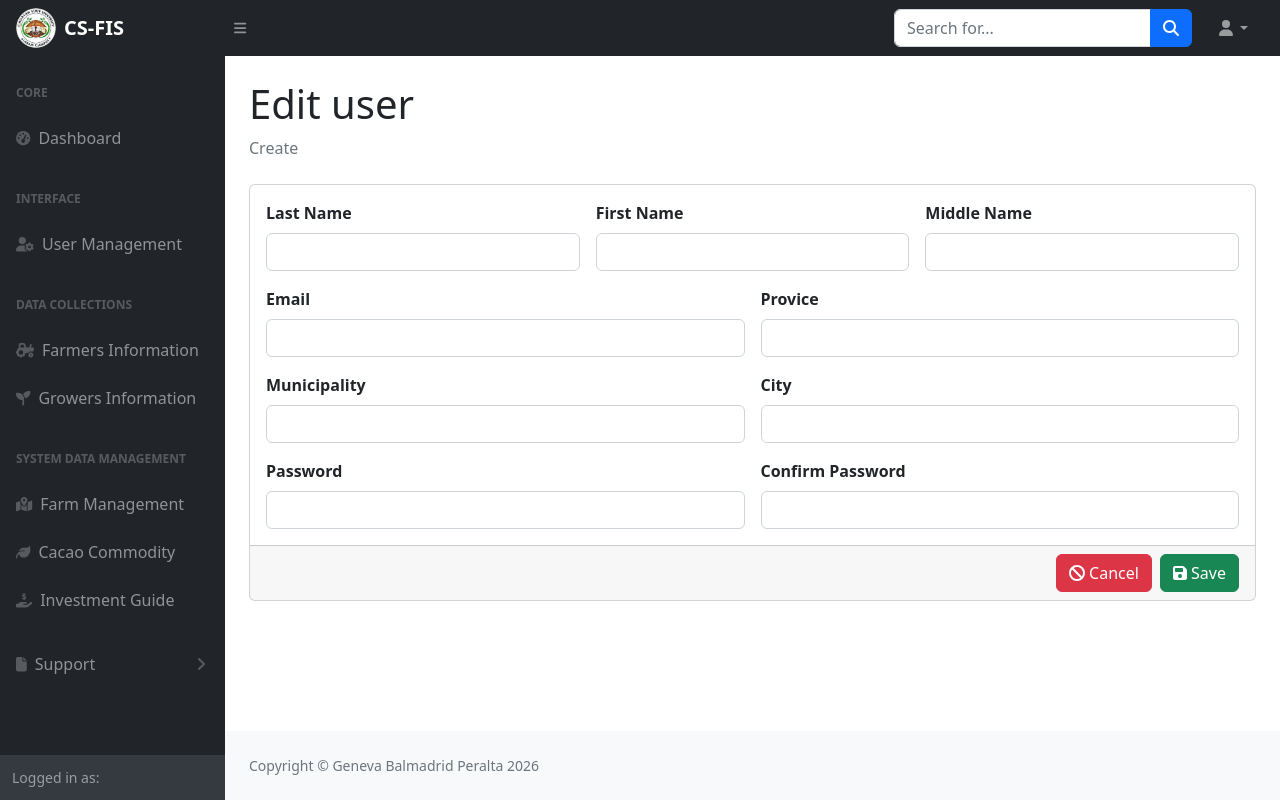
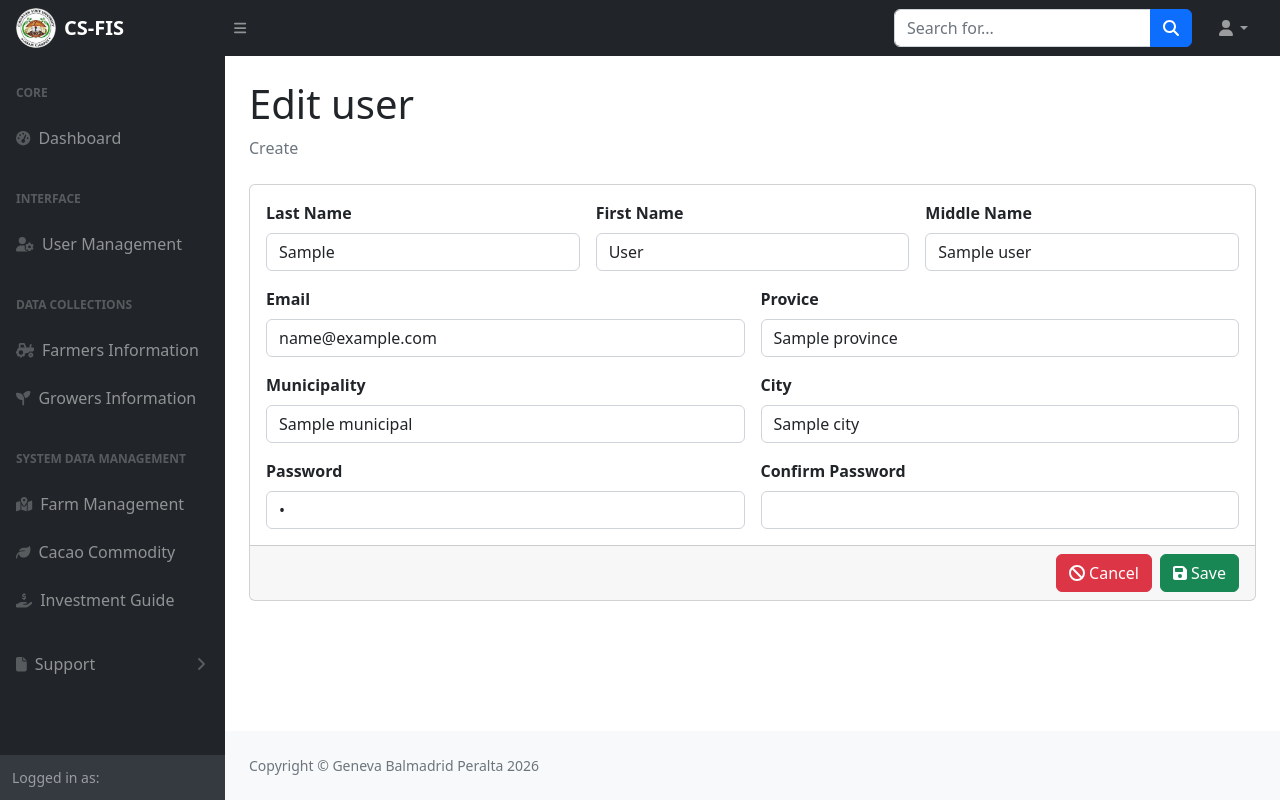
Before and after one commit to Dreimores/cf-gis, a PHP site: template views/users/edit.php in a window 1280 px wide. Run offline with PHP 8.4, Linux system fonts and the light colour scheme; the template is opened without the code that fills it: most values are stand-ins (such as "Sample title", 1, 10 or a date in 2020); some libraries are stand-ins or nearby versions.

Commit message:
Add all files

```diff
--- a/controllers/DashBoardController.php
+++ b/controllers/DashBoardController.php
@@ -57,7 +57,9 @@ class DashBoardController
 
   public function userEdit()
   {
-    $this->view('users/edit.php');
+    $id    = $this->post('user_id');
+    $users = $this->UserModel->editUser($id);
+    $this->view('users/edit.php', ['users' => $users]);
   }
 
   public function farmerInfo()
--- a/views/login/login.php
+++ b/views/login/login.php
@@ -5,7 +5,7 @@
     <meta charset="utf-8" />
     <meta name="viewport" content="width=device-width, initial-scale=1, shrink-to-fit=no" />
     <title> | CF-GIS </title>
-    <link href="css/styles.css" rel="stylesheet" />
+    <link href="./css/mystyles.css" rel="stylesheet" />
     <link rel="icon" href="./images/cacao-logo.png" />
     <script src="https://use.fontawesome.com/releases/v6.3.0/js/all.js" crossorigin="anonymous"></script>
   </head>
--- a/views/users/create.php
+++ b/views/users/create.php
@@ -9,7 +9,7 @@ include('./components/navbar.php');
   </ol>
   <div class="card">
     <div class="card-body">
-      <form action="?route=user-create" id="save-form-user" method="post">
+      <form action="?route=user-create" id="save-form-user-create" method="post">
         <div class="row g-3 fs-6 fw-semibold">
           <!-- Last Name -->
           <div class="col-12 col-md-6">
@@ -80,7 +80,7 @@ include('./components/navbar.php');
         <a href="?route=user" class="btn btn-danger">
           <i class="fas fa-ban"></i> Cancel
         </a>
-        <button form="save-form-user" class="btn btn-success">
+        <button form="save-form-user-create" class="btn btn-success">
           <i class="fas fa-save"></i> Save
         </button>
       </div>
--- a/views/users/edit.php
+++ b/views/users/edit.php
@@ -9,27 +9,27 @@ include('./components/navbar.php');
   </ol>
   <div class="card">
     <div class="card-body">
+      <?php foreach($users as $user): ?>
         <form action="" id="save-form-farmer" method="post">
           <div class="row g-3 fs-6 fw-semibold">
-
             <div class="col-12">
               <div class="row g-3">
                 <!-- Last Name -->
                 <div class="col-12 col-md-4">
                   <label class="form-label">Last Name</label>
-                <input type="text" name="last_name" class="form-control">
+                  <input type="text" name="last_name" value="<?= $user['first_name'] ?>" class="form-control">
                 </div>
 
                 <!-- First Name -->
                 <div class="col-12 col-md-4">
                   <label class="form-label">First Name</label>
-                <input type="text" name="first_name" class="form-control">
+                  <input type="text" name="first_name" value="<?= $user['last_name'] ?>" class="form-control">
                 </div>
 
                 <!-- Middle Name -->
                 <div class="col-12 col-md-4">
                   <label class="form-label">Middle Name</label>
-                <input type="text" name="middle_name" class="form-control">
+                  <input type="text" name="middle_name" value="<?= $user['middle_name'] ?>" class="form-control">
                 </div>
 
               </div>
@@ -38,31 +38,31 @@ include('./components/navbar.php');
             <!-- Email -->
             <div class="col-12 col-md-6">
               <label class="form-label">Email</label>
-            <input type="email" name="email" class="form-control">
+              <input type="email" name="email" value="<?= $user['email'] ?>" class="form-control">
             </div>
 
             <!-- Province -->
             <div class="col-12 col-md-6">
               <label class="form-label">Provice</label>
-            <input type="email" name="province" class="form-control">
+              <input type="email" name="province" value="<?= $user['province'] ?>" class="form-control">
             </div>
 
             <!-- Municipality -->
             <div class="col-12 col-md-6">
               <label class="form-label">Municipality</label>
-            <input type="email" name="municipality" class="form-control">
+              <input type="email" name="municipality" value="<?= $user['municipal'] ?>" class="form-control">
             </div>
 
             <!-- City -->
             <div class="col-12 col-md-6">
               <label class="form-label">City</label>
-            <input type="email" name="city" class="form-control">
+              <input type="email" name="city" value="<?= $user['city'] ?>" class="form-control">
             </div>
 
             <!-- Password -->
             <div class="col-12 col-md-6">
               <label class="form-label">Password</label>
-            <input type="password" name="password" class="form-control">
+              <input type="password" name="password" value="<?= $user['password'] ?>" class="form-control">
             </div>
 
             <!-- Confirm Password -->
@@ -72,6 +72,7 @@ include('./components/navbar.php');
             </div>
           </div>
         </form>
+      <?php endforeach ?>
     </div>
 
     <!-- Card footer -->
```
Also changed, not shown: models/UserModel.php (+11 -40 lines), views/users/index.php (+6 -3 lines). Lines whose indentation alone changed are shown as unchanged.
